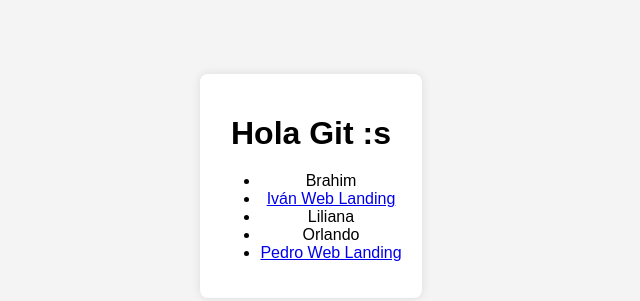
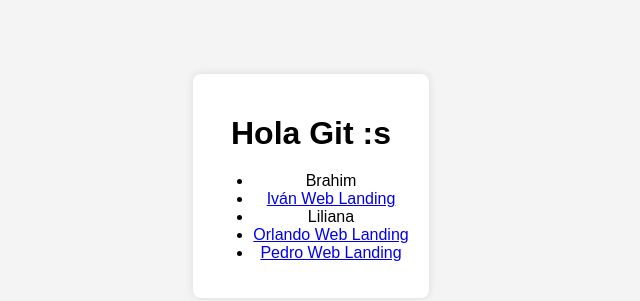
Before and after one commit to 6072927/prueba-github, a plain HTML site: page index.html in a window 1280 px wide. Shown: the part 214-515 px from the top of the page, without its empty margins (329-969 px from the left). Drawn offline with Linux system fonts and the light colour scheme.

Commit message:
Modificacion Index.html y eliminacion archivo dashboar.html

```diff
--- a/index.html
+++ b/index.html
@@ -13,7 +13,7 @@
             <li>Brahim</li>
             <li><a href="/ivan-front-act01-landing-page-main/index.html">Iván Web Landing</a></li>
             <li>Liliana</li>
-            <li>Orlando</li>
+            <li><a href="/OrlandoWebLanding/index.html">Orlando Web Landing</a></li>
             <li><a href="/PedroWebLanding/index.html">Pedro Web Landing</a></li>
         </ul>
     </div>
```
Also changed, not shown: dashboard.html (deleted, +0 -1 lines).
